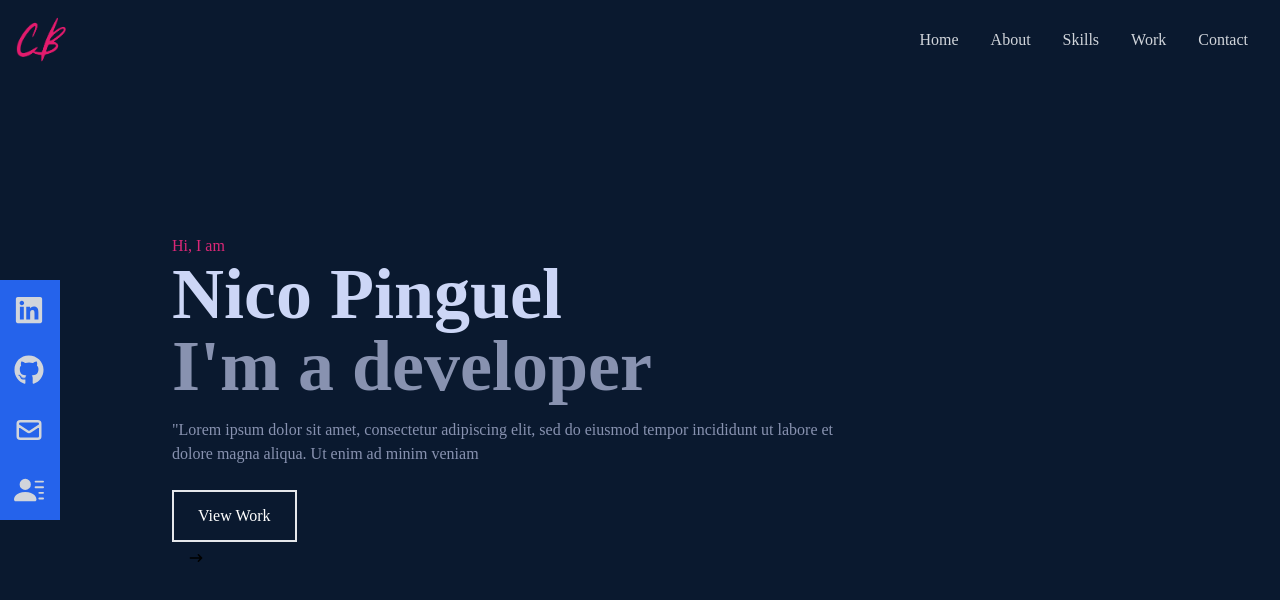
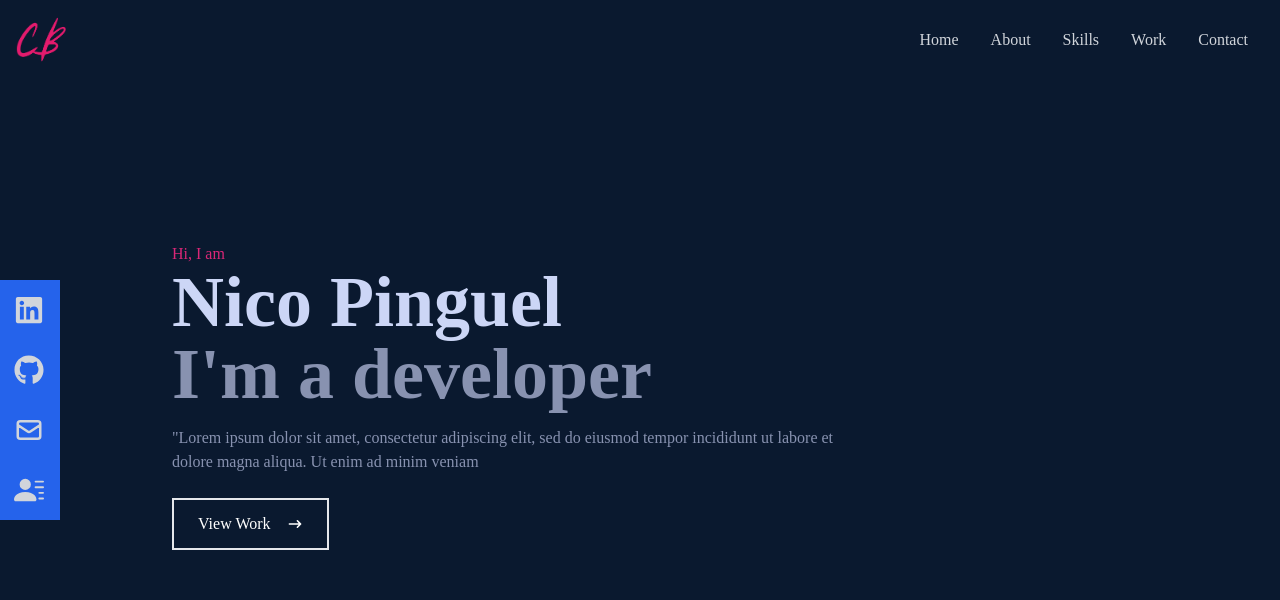
Before and after one commit to nic0mp/Nico-portProj3, a React (Create React App) app in the folder site/: page / in a window 1280 px wide. Shown: the top 600 px of the page. Built offline with nearby package versions, Linux system fonts and the light colour scheme.

Commit message:
view work button update

```diff
--- a/site/src/components/Home.jsx
+++ b/site/src/components/Home.jsx
@@ -22,10 +22,10 @@ const Home = () => {
         <div>
           <button className="text-white group border-2 px-6 py-3 my-2 flex items-center hover:bg-pink-600 hover:border-pink-600">
             View Work
+            <span className="group-hover:rotate-90 duration-300">
+              <HiArrowNarrowRight className="ml-4" />
+            </span>
           </button>
-          <span className="group-hover:rotate-90 duration-300">
-            <HiArrowNarrowRight className="ml-4" />
-          </span>
         </div>
       </div>
     </div>
```
